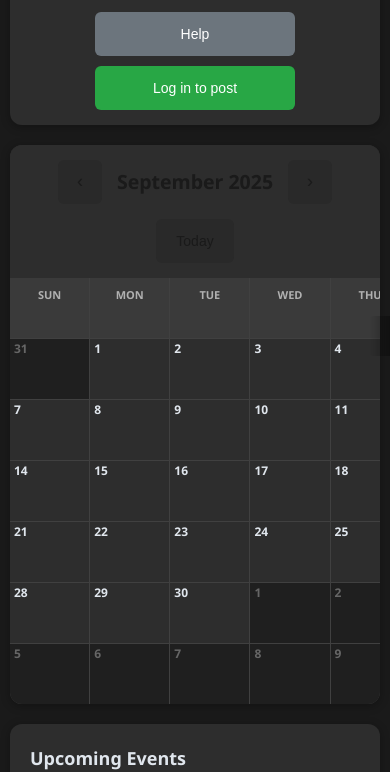
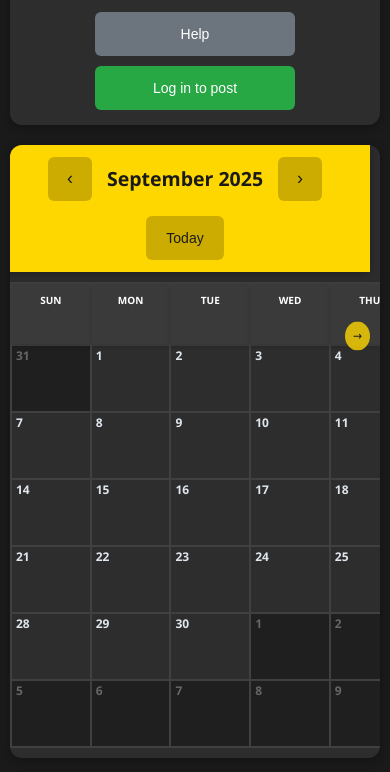
Before and after one commit to Mister-97/bxe-community-calendar, a plain HTML site: page index.html in a window 390 px wide. Shown: the part 86-858 px from the top of the page. Drawn offline with Linux system fonts and the light colour scheme; no server answers.

Commit message:
Update index.html

```diff
--- a/index.html
+++ b/index.html
@@ -607,7 +607,7 @@
             color: #b0b0b0;
             line-height: 1.4;
         }
-       /* Mobile Responsive Styles - Fixed Header with Horizontal Scroll */
+    /* Mobile Responsive Styles - Fixed Yellow Header with Horizontal Scroll */
 @media (max-width: 768px) {
     /* Ensure body and html don't cause overflow */
     html, body {
@@ -658,20 +658,27 @@
         max-width: 90vw;
     }
 
-    /* FIXED HEADER SECTION - Monthly navigator and controls stay centered */
+    /* FIXED YELLOW HEADER SECTION - Monthly navigator stays centered and fixed */
     .calendar-header {
-        position: sticky;
-        top: 0;
-        z-index: 10;
-        background: inherit;
+        position: sticky !important;
+        top: 0 !important;
+        z-index: 100 !important;
+        background: #FFD700 !important; /* Your yellow color */
         flex-direction: column;
         gap: 15px;
         text-align: center;
-        padding: 12px;
-        width: 100%;
+        padding: 15px !important;
+        width: 100% !important;
         box-sizing: border-box;
-        /* Keep header centered and non-scrollable */
-        margin: 0 auto;
+        margin: 0 -10px 10px -10px !important; /* Extend to screen edges */
+        box-shadow: 0 2px 10px rgba(0,0,0,0.3) !important;
+        border-radius: 0 !important; /* Remove border radius for full width */
+    }
+
+    /* Yellow header text should be dark for readability */
+    .calendar-header,
+    .calendar-header * {
+        color: #1a1a1a !important;
     }
 
     .calendar-nav {
@@ -683,27 +690,42 @@
         justify-content: center;
     }
 
-    /* FIXED DAY HEADERS - Also stay centered and fixed */
-    .day-headers-container {
-        position: sticky;
-        top: 60px; /* Adjust based on your calendar-header height */
-        z-index: 9;
-        background: inherit;
-        width: 100%;
-        display: grid;
-        grid-template-columns: repeat(7, 1fr);
-        gap: 1px;
-        background-color: #404040;
-        margin-bottom: 1px;
-    }
-
-    .day-header {
-        padding: 8px 2px;
-        font-size: 11px;
-        background: #3a3a3a;
+    /* Style buttons in yellow header */
+    .calendar-header .btn,
+    .calendar-header button {
+        background: rgba(0,0,0,0.2) !important;
+        color: #1a1a1a !important;
+        border: none !important;
+    }
+
+    .calendar-header .btn:hover,
+    .calendar-header button:hover {
+        background: rgba(0,0,0,0.3) !important;
+    }
+
+    /* FIXED DAY HEADERS - Also stay fixed below the yellow header */
+    .day-headers-fixed {
+        position: sticky !important;
+        top: 85px !important; /* Position below calendar-header */
+        z-index: 90 !important;
+        background: #FFD700 !important; /* Same yellow */
+        margin: 0 -10px 2px -10px !important;
+        padding: 0 10px !important;
+        box-sizing: border-box;
+    }
+
+    /* If day headers are part of calendar grid, separate them */
+    .calendar-grid .day-header {
+        position: sticky !important;
+        top: 85px !important;
+        z-index: 90 !important;
+        background: #3a3a3a !important;
+        color: white !important;
+        padding: 8px 2px !important;
+        font-size: 10px !important;
         text-align: center;
-        white-space: nowrap;
         font-weight: bold;
+        box-shadow: 0 2px 5px rgba(0,0,0,0.2);
     }
 
     /* SCROLLABLE CALENDAR CONTAINER */
@@ -713,50 +735,63 @@
         max-width: 100vw;
         padding: 0;
         box-sizing: border-box;
-        /* Enable horizontal scrolling on the calendar container */
-        overflow-x: auto;
-        overflow-y: visible;
+        /* Enable horizontal scrolling */
+        overflow-x: auto !important;
+        overflow-y: visible !important;
         -webkit-overflow-scrolling: touch; /* Smooth scrolling on iOS */
-    }
-
-    /* SCROLLABLE CALENDAR GRID */
+        padding-bottom: 10px; /* Space for scrollbar */
+    }
+
+    /* CALENDAR GRID - Make it wider than viewport to force horizontal scroll */
     .calendar-grid {
         display: grid;
-        /* Fixed width that's wider than viewport to enable scrolling */
-        width: max(100vw, 480px); /* Minimum 480px or viewport width */
-        min-width: 480px;
-        grid-template-columns: repeat(7, minmax(68px, 1fr)); /* Fixed minimum column width */
-        grid-auto-rows: minmax(60px, auto);
-        gap: 1px;
+        /* Force minimum width to enable horizontal scrolling */
+        width: max(100vw, 560px) !important;
+        min-width: 560px !important;
+        grid-template-columns: repeat(7, minmax(80px, 1fr)) !important;
+        grid-auto-rows: minmax(70px, auto);
+        gap: 2px;
         background-color: #404040;
         box-sizing: border-box;
-        /* Remove the day headers from this grid since they're now separate */
-        padding: 0;
-    }
-
-    /* CALENDAR DAYS */
+        padding: 2px;
+    }
+
+    /* CALENDAR DAYS - Larger for better touch and readability */
     .calendar-day {
-        min-height: 60px;
-        min-width: 68px; /* Ensure minimum width for readability */
-        padding: 4px;
+        min-height: 70px !important;
+        min-width: 80px !important;
+        padding: 6px !important;
         border: none;
         background: #2d2d2d;
         box-sizing: border-box;
         overflow: hidden;
+        cursor: pointer;
+        transition: background 0.2s;
+    }
+
+    .calendar-day:hover {
+        background: #3d3d3d;
+    }
+
+    /* Today highlighting with yellow */
+    .calendar-day.today,
+    .calendar-day.current-day {
+        background: #FFD700 !important;
+        color: #1a1a1a !important;
     }
 
     .day-number {
-        font-size: 12px;
-        margin-bottom: 3px;
+        font-size: 14px !important;
+        margin-bottom: 4px;
         line-height: 1;
         font-weight: bold;
     }
 
-    /* EVENTS - More readable on wider cells */
+    /* EVENTS - More readable with better sizing */
     .event {
-        font-size: 9px;
-        padding: 2px 3px;
-        margin-bottom: 1px;
+        font-size: 10px !important;
+        padding: 3px 5px !important;
+        margin-bottom: 2px;
         line-height: 1.2;
         white-space: nowrap;
         overflow: hidden;
@@ -764,7 +799,16 @@
         max-width: 100%;
         box-sizing: border-box;
         display: block;
-        border-radius: 2px;
+        border-radius: 3px;
+        background: #ff6b6b;
+        color: white;
+    }
+
+    /* Test events in yellow to match your screenshot */
+    .event.test,
+    .event[class*="test"] {
+        background: #FFD700 !important;
+        color: #1a1a1a !important;
     }
 
     /* Images and content inside calendar days */
@@ -775,6 +819,53 @@
         display: block;
     }
 
+    /* Custom scrollbar styling to match yellow theme */
+    .calendar-container::-webkit-scrollbar {
+        height: 6px;
+    }
+
+    .calendar-container::-webkit-scrollbar-track {
+        background: rgba(255,255,255,0.1);
+        border-radius: 3px;
+    }
+
+    .calendar-container::-webkit-scrollbar-thumb {
+        background: #FFD700;
+        border-radius: 3px;
+    }
+
+    .calendar-container::-webkit-scrollbar-thumb:hover {
+        background: #FFC000;
+    }
+
+    /* Scroll hint indicator */
+    .calendar-container::after {
+        content: '→';
+        position: fixed;
+        right: 20px;
+        top: 50%;
+        transform: translateY(-50%);
+        background: rgba(255,215,0,0.8);
+        color: #1a1a1a;
+        padding: 5px 8px;
+        border-radius: 50%;
+        font-size: 12px;
+        pointer-events: none;
+        animation: pulse 2s infinite;
+        z-index: 1000;
+    }
+
+    @keyframes pulse {
+        0%, 100% { opacity: 0.7; }
+        50% { opacity: 1; }
+    }
+
+    /* Hide scroll hint after first scroll */
+    .calendar-container.scrolled::after {
+        display: none;
+    }
+
+    /* Form and modal adjustments */
     .form-row {
         grid-template-columns: 1fr;
         gap: 15px;
@@ -828,83 +919,71 @@
         background: rgba(0, 0, 0, 0.1);
         border-radius: 6px;
     }
-
-    /* Scroll indicator for better UX */
-    .calendar-container::after {
-        content: '';
-        position: absolute;
-        right: 0;
-        top: 50%;
-        transform: translateY(-50%);
-        width: 20px;
-        height: 40px;
-        background: linear-gradient(to left, rgba(0,0,0,0.3), transparent);
-        pointer-events: none;
-        border-radius: 4px 0 0 4px;
-    }
-
-    /* Hide scrollbar but keep functionality */
-    .calendar-container::-webkit-scrollbar {
-        height: 3px;
-    }
-
-    .calendar-container::-webkit-scrollbar-track {
-        background: rgba(255,255,255,0.1);
-        border-radius: 2px;
-    }
-
-    .calendar-container::-webkit-scrollbar-thumb {
-        background: rgba(255,255,255,0.3);
-        border-radius: 2px;
-    }
-
-    .calendar-container::-webkit-scrollbar-thumb:hover {
-        background: rgba(255,255,255,0.5);
-    }
 }
 
-/* Extra small screens - adjust minimum widths */
-@media (max-width: 320px) {
+/* Smaller screens - adjust sizes */
+@media (max-width: 480px) {
+    .calendar-header {
+        padding: 12px !important;
+    }
+
     .calendar-grid {
-        min-width: 420px; /* Slightly smaller but still scrollable */
-        grid-template-columns: repeat(7, minmax(60px, 1fr));
+        min-width: 490px !important;
+        grid-template-columns: repeat(7, minmax(70px, 1fr)) !important;
     }
 
     .calendar-day {
-        min-width: 60px;
-        min-height: 55px;
-        padding: 3px;
+        min-width: 70px !important;
+        min-height: 65px !important;
+        padding: 4px !important;
     }
 
     .day-number {
-        font-size: 11px;
+        font-size: 12px !important;
+        margin-bottom: 3px;
+    }
+
+    .event {
+        font-size: 9px !important;
+        padding: 2px 4px !important;
+    }
+}
+
+/* Very small screens */
+@media (max-width: 350px) {
+    .calendar-grid {
+        min-width: 420px !important;
+        grid-template-columns: repeat(7, minmax(60px, 1fr)) !important;
+    }
+
+    .calendar-day {
+        min-width: 60px !important;
+        min-height: 60px !important;
+        padding: 3px !important;
+    }
+
+    .day-number {
+        font-size: 11px !important;
         margin-bottom: 2px;
     }
 
     .event {
-        font-size: 8px;
-        padding: 1px 2px;
+        font-size: 8px !important;
+        padding: 1px 3px !important;
     }
 }
 
-/* Very small screens */
-@media (max-width: 280px) {
-    .calendar-grid {
-        min-width: 380px;
-        grid-template-columns: repeat(7, minmax(54px, 1fr));
-    }
-
-    .calendar-day {
-        min-width: 54px;
-        min-height: 50px;
-        padding: 2px;
-    }
-
-    .day-header {
-        padding: 6px 1px;
-        font-size: 10px;
-    }
-}
+/* JavaScript helper for scroll hint */
+/* Add this script to your page:
+document.addEventListener('DOMContentLoaded', function() {
+    const calendarContainer = document.querySelector('.calendar-container');
+    if (calendarContainer) {
+        calendarContainer.addEventListener('scroll', function() {
+            this.classList.add('scrolled');
+        }, { once: true });
+    }
+});
+*/
 
         /* Sidebar */
         .sidebar {
```
